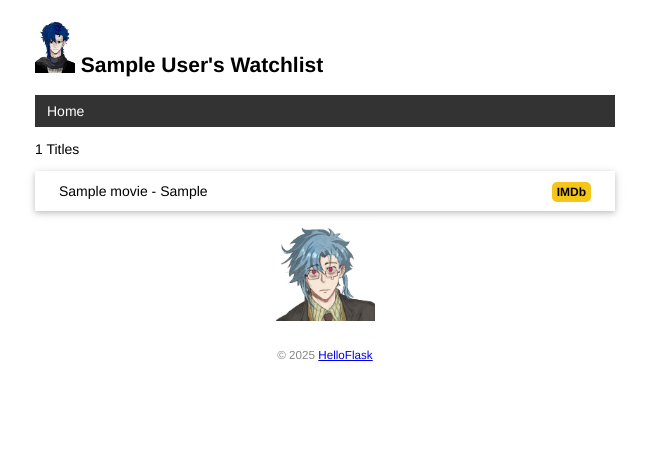
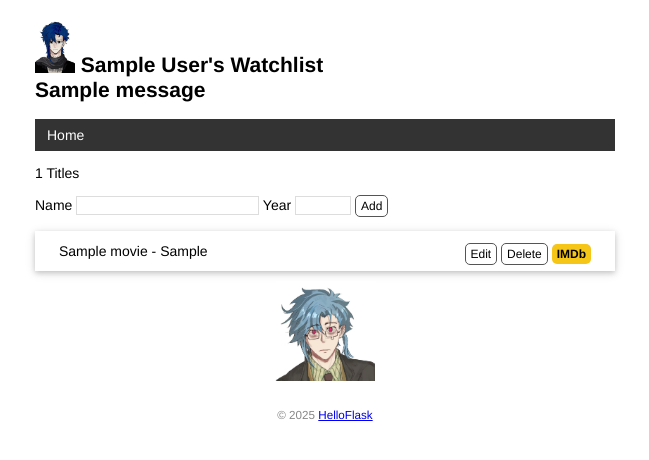
Before and after one commit to xundui/watchlist, a Flask app: page / in a window 1280 px wide. Shown: the top 460 px of the page, without its empty margins (315-964 px from the left). Run offline with Flask 3, Linux system fonts and the light colour scheme; tables that the repository leaves empty hold one stand-in row (values such as "Sample post"); one stand-in notice (Sample message) is shown.

Commit message:
Add forms to create, edit and delete items

```diff
--- a/app.py
+++ b/app.py
@@ -1,4 +1,4 @@
-from flask import Flask, render_template
+from flask import Flask, render_template, url_for, redirect, flash, request
 from flask_sqlalchemy import SQLAlchemy
 from sqlalchemy.orm import DeclarativeBase
 from sqlalchemy import String, select
@@ -6,6 +6,7 @@
 import click
 
 app = Flask(__name__)
+app.config['SECRET_KEY'] = 'dev'
 app.config['SQLALCHEMY_DATABASE_URI'] = 'mysql://xun:_Aa7835381@localhost:3306/data'
 
 class Base(DeclarativeBase):
@@ -68,9 +69,52 @@
     return dict(user=user)
 
 @app.errorhandler(404)  # 404错误处理
-def page_not_found(error):
+def page_not_found(_error):
     return render_template('404.html'), 404
-@app.route('/')  #首页
+@app.route('/', methods=['GET', 'POST'])
 def index():
-    movies = db.session.scalars(select(Movie)).all()  # 读取所有电影记录
+    if request.method == 'POST':  # 判断是否是 POST 请求
+        # 获取表单数据
+        title = request.form.get('title', '').strip()
+        year = request.form.get('year', '').strip()
+        # 验证数据
+        if not title or not year or len(year) > 4 or len(title) > 60:
+            flash('Invalid input.')  # 显示错误提示
+            return redirect(url_for('index'))  # 重定向回主页
+        # 保存表单数据到数据库
+        movie = Movie(title=title, year=year)  # 创建记录
+        db.session.add(movie)  # 添加到数据库会话
+        db.session.commit()  # 提交数据库会话
+        flash('Item created.')  # 显示成功创建的提示
+        return redirect(url_for('index'))  # 重定向回主页
+
+    movies = db.session.execute(select(Movie)).scalars().all()
     return render_template('index.html', movies=movies)
+
+@app.route('/movie/edit/<int:movie_id>', methods=['GET', 'POST'])
+def edit(movie_id):
+    movie = db.get_or_404(Movie, movie_id)
+
+    if request.method == 'POST':  # 处理编辑表单的提交请求
+        title = request.form.get('title', '').strip()
+        year = request.form.get('year', '').strip()
+
+        if not title or not year or len(year) != 4 or len(title) > 60:
+            flash('Invalid input.')
+            return redirect(url_for('edit', movie_id=movie_id))  # 重定向回对应的编辑页面
+
+        movie.title = title  # 更新标题
+        movie.year = year  # 更新年份
+        db.session.commit()  # 提交数据库会话
+        flash('Item updated.')
+        return redirect(url_for('index'))  # 重定向回主页
+
+    return render_template('edit.html', movie=movie)  # 传入被编辑的电影记录
+
+@app.route('/movie/delete/<int:movie_id>', methods=['POST'])
+def delete(movie_id):
+    movie = db.get_or_404(Movie, movie_id)  # 获取电影记录
+    db.session.delete(movie)  # 删除对应的记录
+    db.session.commit()  # 提交数据库会话
+    flash('Item deleted.')
+    return redirect(url_for('index'))  # 重定向回主页
--- a/static/css/style.css
+++ b/static/css/style.css
@@ -86,3 +86,50 @@
 nav li a:hover {
     background-color: #111;
 }
+
+/* 覆盖某些浏览器对 input 元素定义的字体 */
+input[type=submit] {
+    font-family: inherit;
+}
+
+input[type=text] {
+    border: 1px solid #ddd;
+}
+
+input[name=year] {
+    width: 50px;
+}
+
+.btn {
+    font-size: 12px;
+    padding: 3px 5px;
+    text-decoration: none;
+    cursor: pointer;
+    background-color: white;
+    color: black;
+    border: 1px solid #555555;
+    border-radius: 5px;
+}
+
+.btn:hover {
+    text-decoration: none;
+    background-color: black;
+    color: white;
+    border: 1px solid black;
+}
+
+#提示消息
+.alert {
+    position: relative;
+    padding: 7px;
+    margin: 7px 0;
+    border: 1px solid transparent;
+    color: #004085;
+    background-color: #cce5ff;
+    border-color: #b8daff;
+    border-radius: 5px;
+}
+
+.inline-form {
+    display: inline;
+}
--- a/templates/base.html
+++ b/templates/base.html
@@ -13,6 +13,9 @@
 <h2>
     <img alt="xun3" class="xun3" src="{{ url_for('static', filename='images/xun3.jpg') }}">
     {{ user.name }}'s Watchlist
+    {% for message in get_flashed_messages() %}
+        <div class="alert">{{ message }}</div>
+    {% endfor %}
 </h2>
 <nav>
     <ul>
--- a/templates/index.html
+++ b/templates/index.html
@@ -2,10 +2,19 @@
 
 {% block content %}
 <p>{{ movies|length }} Titles</p>
+<form method="post">
+    Name <input type="text" name="title" autocomplete="off" required>
+    Year <input type="text" name="year" autocomplete="off" required>
+    <input class="btn" type="submit" name="submit" value="Add">
+</form>
 <ul  class="movie-list">
     {% for movie in movies %}
         <li>{{ movie.title }} - {{ movie.year }}
             <span class="float-right">
+            <a class="btn" href="{{ url_for('edit', movie_id=movie.id) }}">Edit</a>
+            <form class="inline-form" method="post" action="{{ url_for('delete', movie_id=movie.id) }}">
+                <input class="btn" type="submit" name="delete" value="Delete" onclick="return confirm('Are you sure?')">
+            </form>
             <a class="imdb" href="https://www.imdb.com/find?q={{ movie.title }}" target="_blank" title="Find this movie on IMDb">IMDb</a>
         </span>
         </li>
```
Also changed, not shown: templates/edit.html (added, +10 -0 lines).
